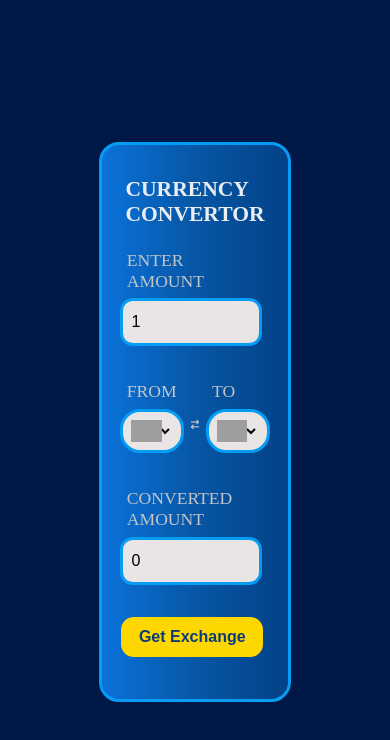
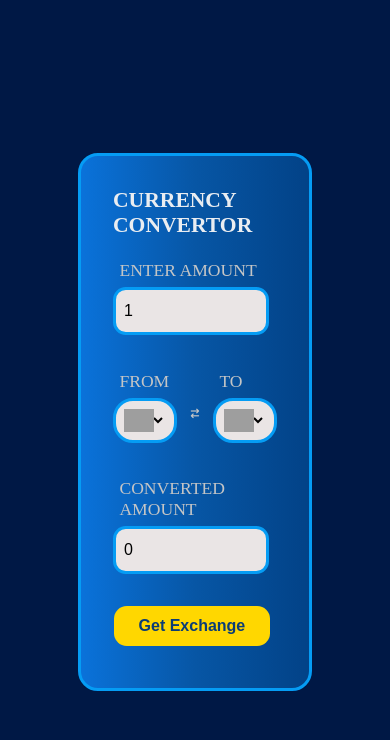
Before and after one commit to PranavHendre02/Javascript_Project, a plain HTML site: page currency convertor/index.html in a window 390 px wide. Drawn offline with Linux system fonts and the light colour scheme; grey boxes are pictures that could not be loaded.

Commit message:
increase width and media query

```diff
--- a/currency convertor/style.css
+++ b/currency convertor/style.css
@@ -57,4 +57,4 @@ form button {
     background-color: #eae5e5;}
 @media (max-width:600px) {
     form button {font-size: 1rem;}.dropdown i{font-size: .6rem;}
-    .from{width: 4rem;}.to{width: 4rem;}}
+    .from{width: 4rem;}.to{width: 4rem;}.container{width: 60vmin;}}
```
